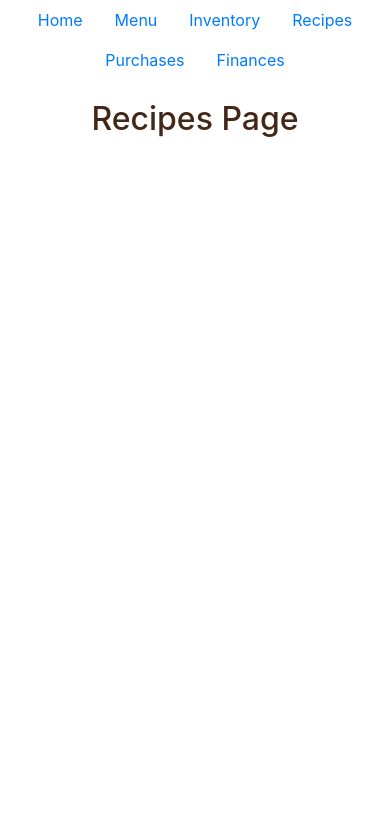
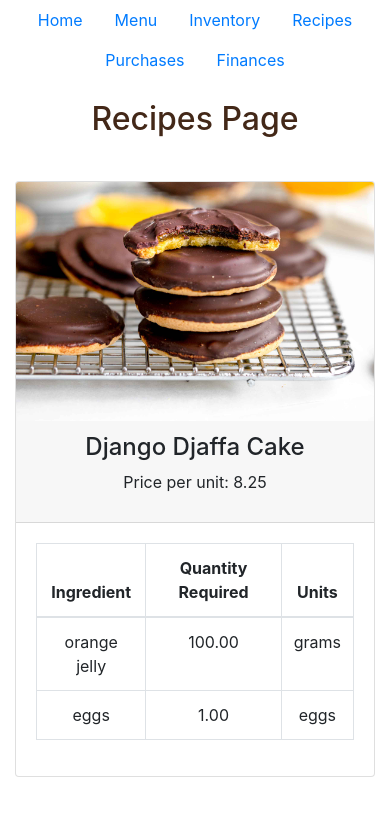
Before and after one commit to ariishaat/recipes-django, a Django app: page /recipes/ in a window 390 px wide. Shown: the top 816 px of the page. Run offline with Django 5.2, Linux system fonts and the light colour scheme; data comes from the database, SQL or seed files in the repository; both versions use the stored data as it was after the commit.

Commit message:
updating recipes page

```diff
--- a/recipes/inventory/models.py
+++ b/recipes/inventory/models.py
@@ -66,7 +66,7 @@ class Purchase(models.Model):
     def profit(cls):
         revenue = cls.revenue()
         cost = cls.cost()
-        return revenue - cost
+        return round(revenue - cost,2)
 
     def __str__(self):
         return f'Customer purchased {self.menu_item} on {self.date}!'
--- a/recipes/inventory/static/styles.css
+++ b/recipes/inventory/static/styles.css
@@ -22,3 +22,13 @@
     border: 2px transparent;
 
 }
+
+
+.fin-card{
+    width: 18rem;
+    text-align: center;
+}
+
+.card-container{
+    text-align: center;
+}
--- a/recipes/inventory/templates/inventory.html
+++ b/recipes/inventory/templates/inventory.html
@@ -13,7 +13,7 @@
                 <th>Inventory</th>
                 <th>Quantity</th>
                 <th>Unit</th>
-                <th>Price</th>
+                <th>Unit Price</th>
             </tr>
         </thead>
         <tbody>
@@ -26,7 +26,7 @@
                 </tr>
             {% empty %}
                 <tr>
-                    <td colspan="4">No menu items available.</td>
+                    <td colspan="4">No ingredients available.</td>
                 </tr>
             {% endfor %}
         </tbody>
--- a/recipes/inventory/templates/recipes.html
+++ b/recipes/inventory/templates/recipes.html
@@ -1,32 +1,45 @@
 {% extends 'base.html' %}
 {% load static %}
-
-{% block title %}Recipes Page{% endblock %}
+{% block title %}Recipes{% endblock %}
 
 {% block content %}
 <h2 class="page-head">Recipes Page</h2>
+<div class="container">
+<div class="row">
+<div class="container mt-3">
+    {% for menu_item, recipes in group_recipes.items %}
+      <div class="card mb-3 text-center">
+        <img class="card-img-top" src="{% static 'images/djaffa-cake.jpg' %}" alt="Django Djaffa Cake">
 
-<div class="container">
-    <div class="row">
-        {% if group_recipes %}
-            {% for menu_item, recipes_list in group_recipes.items %}
-                <div class="col-md-12">
-                    <h3>{{ menu_item.name }}</h3>
-                    <ul>
-                        {% for recipe in recipes_list %}
-                            <li>
-                                Ingredient: {{ recipe.ingredient.name }} <br>
-                                Quantity Required: {{ recipe.qty_req }} {{ recipe.ingredient.units }}
-                            </li>
-                        {% empty %}
-                            <li>No ingredients available for this menu item.</li>
-                        {% endfor %}
-                    </ul>
-                </div>
-            {% endfor %}
-        {% else %}
-            <p>No recipes available.</p>
-        {% endif %}
-    </div>
+        <div class="card-header">
+          <h4>{{ menu_item.name }}</h4>
+          <p>Price per unit: {{ menu_item.pricePerUnit }}</p>
+        </div>
+        <div class="card-body">
+          <table class="table table-bordered">
+            <thead>
+              <tr>
+                <th>Ingredient</th>
+                <th>Quantity Required</th>
+                <th>Units</th>
+              </tr>
+            </thead>
+            <tbody>
+              {% for recipe in recipes %}
+                <tr>
+                  <td>{{ recipe.ingredient.name }}</td>
+                  <td>{{ recipe.qty_req }}</td>
+                  <td>{{ recipe.ingredient.units }}</td>
+                </tr>
+              {% endfor %}
+            </tbody>
+          </table>
+        </div>
+      </div>
+    {% empty %}
+      <p>No recipes available.</p>
+    {% endfor %}
+</div>
+</div>
 </div>
 {% endblock %}
--- a/recipes/inventory/views.py
+++ b/recipes/inventory/views.py
@@ -1,8 +1,8 @@
 from django.shortcuts import render, get_object_or_404, redirect
 from django.http import HttpResponse
 from inventory.models import Ingredient, MenuItem, RecipeReq, Purchase
-from collections import defaultdict
-
+from itertools import groupby
+from operator import attrgetter
 
 # Create your views here.
 def home(request):
@@ -26,20 +26,11 @@ def menu_view(request):
 
 def recipes_view(request):
     recipes = RecipeReq.objects.select_related('menu_item', 'ingredient').all()
-
-    group_recipes = defaultdict(list)
-    for recipe in recipes:
-        group_recipes[recipe.menu_item].append(recipe)
-
-    # Debugging output
-    print("Group Recipes Data:")
-    for menu_item, recipes_list in group_recipes.items():
-        print(f"Menu Item: {menu_item.name}")
-        for recipe in recipes_list:
-            print(f" Ingredient: {recipe.ingredient.name}, Qty: {recipe.qty_req}")
-
+    group_recipes = {}
+    for menu_item, items in groupby(recipes, key=attrgetter('menu_item')):
+        group_recipes[menu_item] = list(items)
+    print(group_recipes)
     return render(request, 'recipes.html', {'group_recipes': group_recipes})
-
 
 def purchases_view(request):
     purchases_made = Purchase.objects.all()
```
Also changed, not shown: recipes/inventory/templates/finances.html (+27 -1 lines), recipes/inventory/templates/purchases.html (+24 -1 lines), README.md (deleted), recipes/db.sqlite3, recipes/inventory/static/images/djaffa-cake.jpg (added), recipes/inventory/static/images/fin-card-1.jpg (added), recipes/inventory/static/images/fin-card-2.jpg (added), 4 other files.
